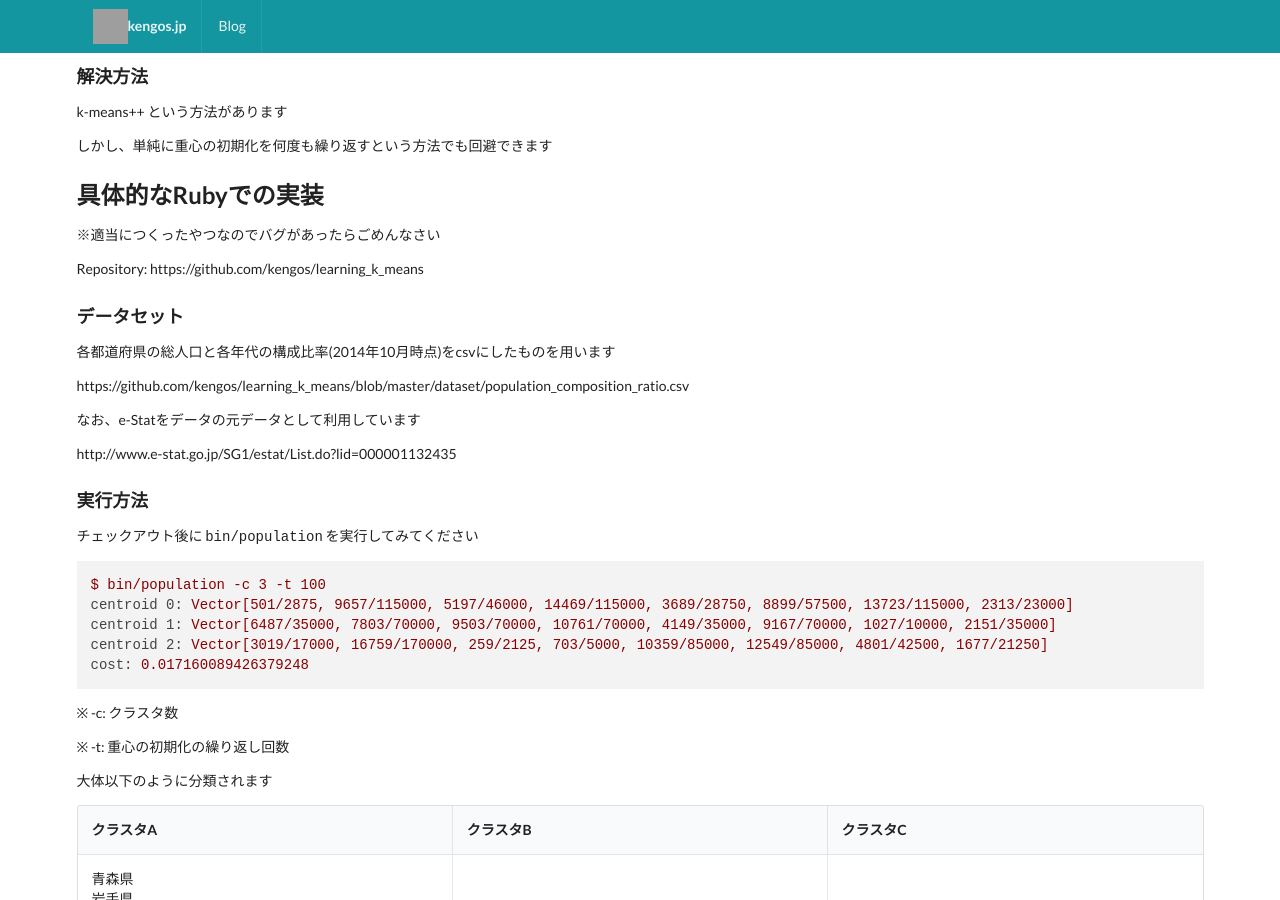
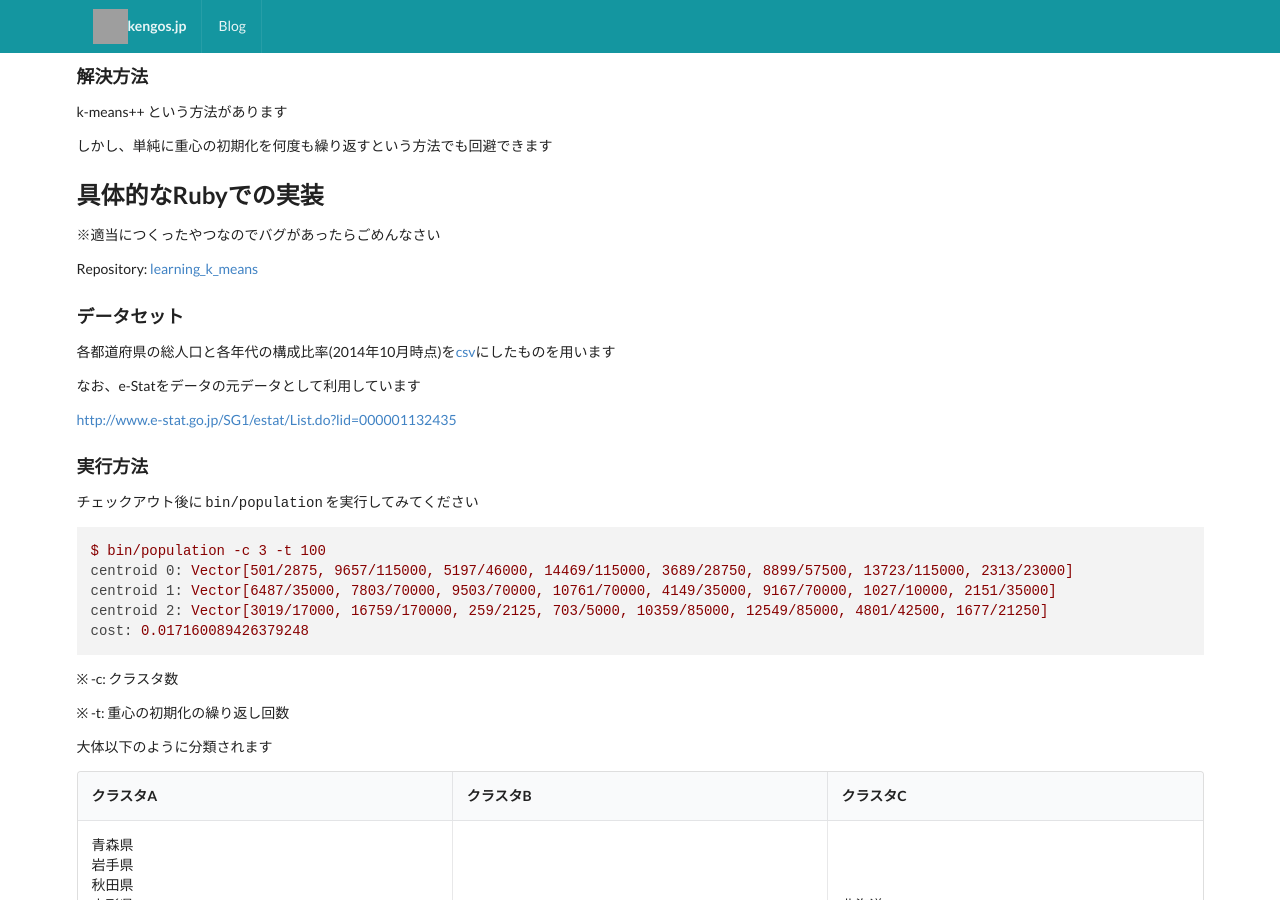
Before and after one commit to kengos/kengos.github.com, a Jekyll site: the page built from _posts/2016-06-20-kmeans.md, in a window 1280 px wide and 900 px high, scrolled down 2447 px. Built offline with Jekyll 4.4.1, drawn with Linux system fonts in a browser that asks for light colours; nearby versions of some CDN libraries; some of the changed lines change nothing that is shown; grey boxes are pictures that could not be loaded.

Commit message:
Update 2016-06-20

```diff
--- a/_posts/2016-06-20-kmeans.md
+++ b/_posts/2016-06-20-kmeans.md
@@ -109,17 +109,15 @@ k-means++ という方法があります
 
 ※適当につくったやつなのでバグがあったらごめんなさい
 
-Repository: https://github.com/kengos/learning_k_means
+Repository: <a href="https://github.com/kengos/learning_k_means" target="_blank">learning_k_means</a>
 
 ### データセット
 
-各都道府県の総人口と各年代の構成比率(2014年10月時点)をcsvにしたものを用います
-
-https://github.com/kengos/learning_k_means/blob/master/dataset/population_composition_ratio.csv
+各都道府県の総人口と各年代の構成比率(2014年10月時点)を<a href="https://github.com/kengos/learning_k_means/blob/master/dataset/population_composition_ratio.csv" target="_blank">csv</a>にしたものを用います
 
 なお、e-Statをデータの元データとして利用しています
 
-http://www.e-stat.go.jp/SG1/estat/List.do?lid=000001132435
+<a href="http://www.e-stat.go.jp/SG1/estat/List.do?lid=000001132435" target="_blank">http://www.e-stat.go.jp/SG1/estat/List.do?lid=000001132435</a>
 
 ### 実行方法
 
```
